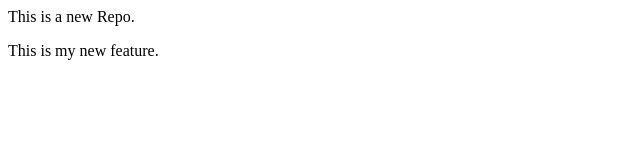
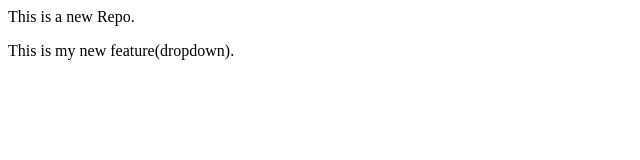
Before and after one commit to paramsinghania782-coder/Local-Repo, a plain HTML site: page index.html in a window 1280 px wide. Shown: the full height of the page, 0-640 px from the left. Drawn offline with Linux system fonts and the light colour scheme.

```diff
--- a/index.html
+++ b/index.html
@@ -2,5 +2,5 @@
     This is a new Repo.
 </p>
 <p>
-    This is my new feature.
+    This is my new feature(dropdown).
 </p>
```
